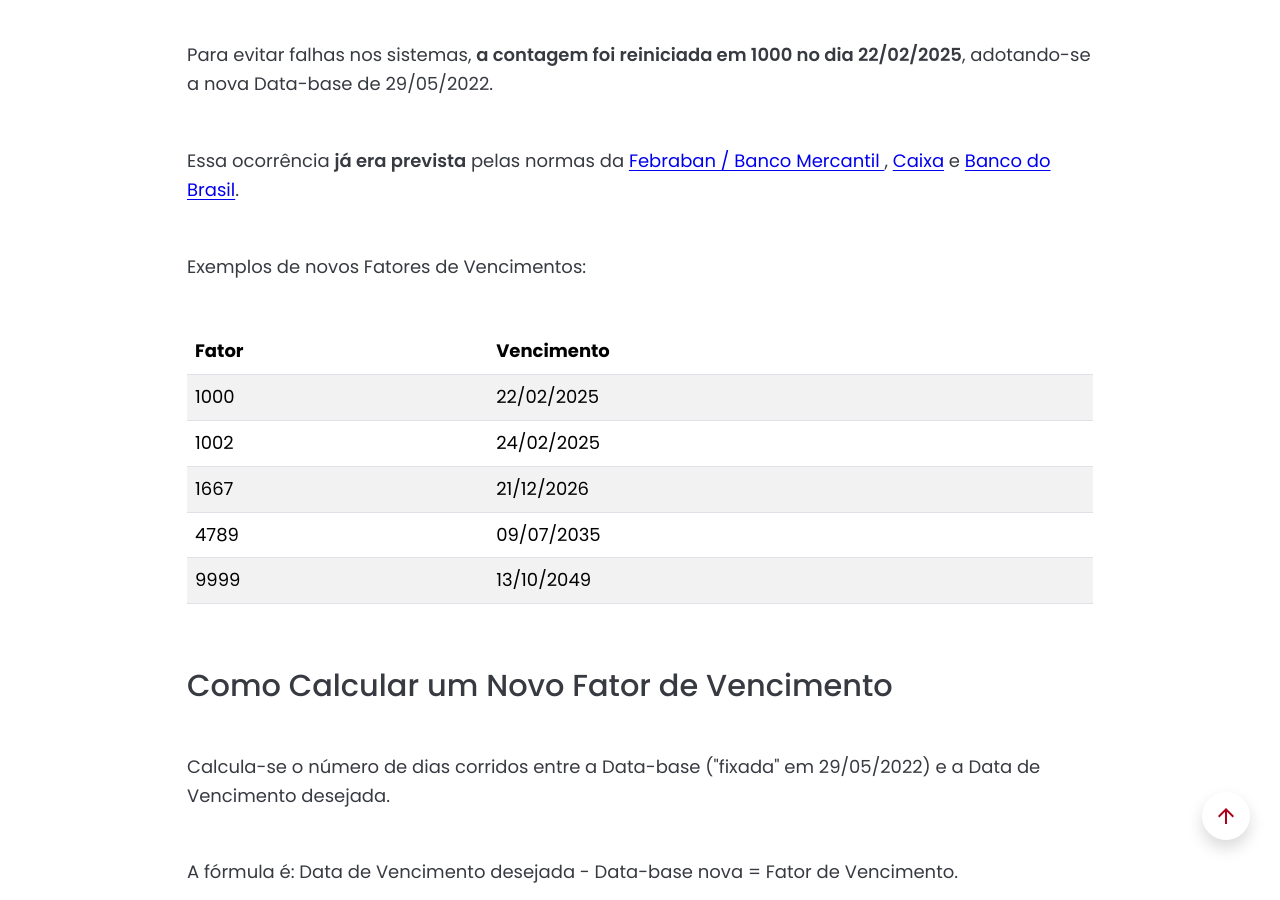
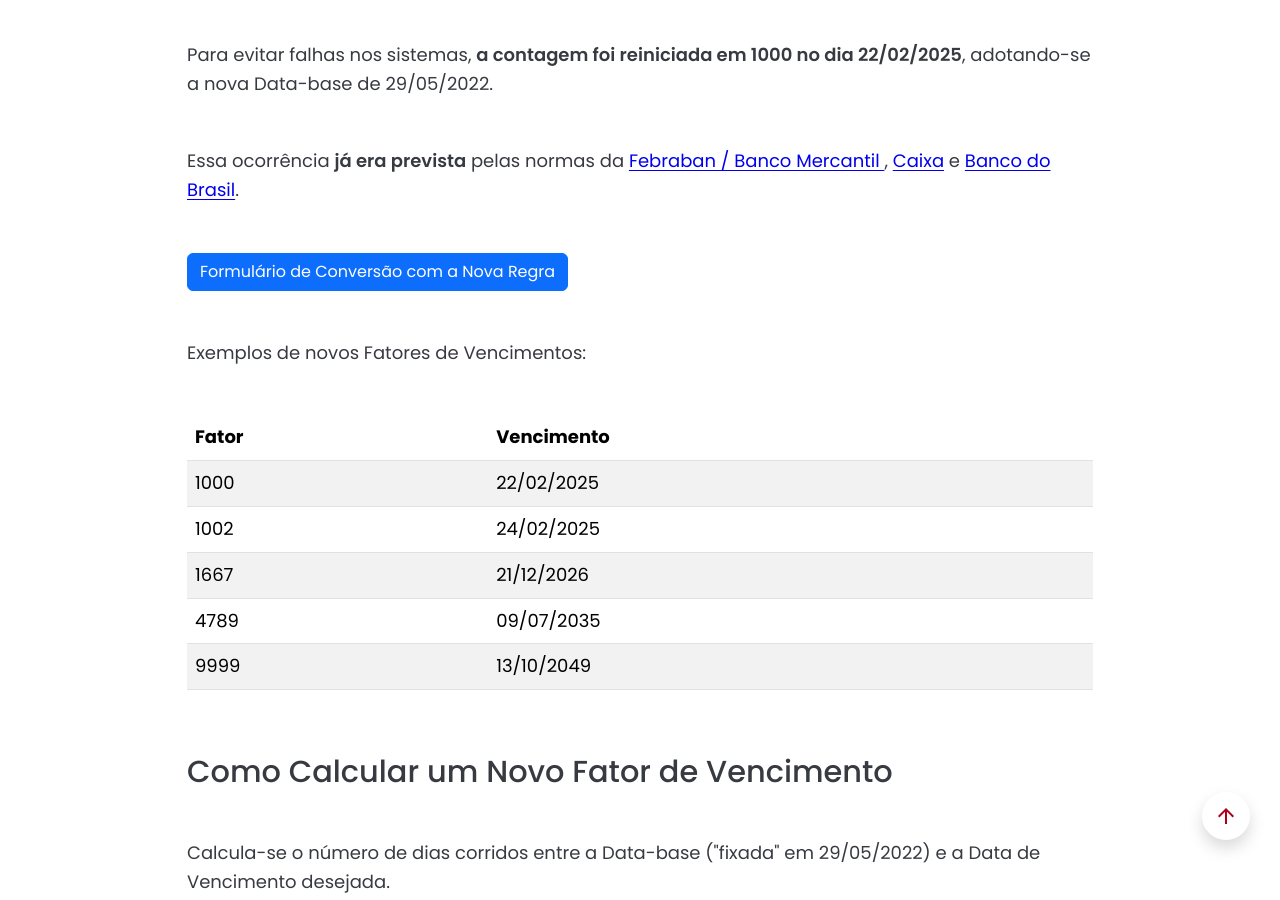
Before and after one commit to Sergio-Damm/boletobancario, a Jekyll site: the page built from pages/vencimento/index.html, in a window 1280 px wide and 900 px high, scrolled down 2694 px. Built offline with Jekyll 4.4.1, drawn with Linux system fonts in a browser that asks for light colours.

Commit message:
add link new form index vencimento

```diff
--- a/pages/vencimento/index.html
+++ b/pages/vencimento/index.html
@@ -212,6 +212,8 @@ permalink: /vencimento/
 
 						<p class="mb-5">Essa ocorrência <span class="fw-semibold">já era prevista</span> pelas normas da <a class="link-externo" href="https://bancomercantil.com.br/Empresas/Cobranca/Documentos%20Compartilhados/CobrancaCodigoBarrasFatorVencimento.pdf" target="_blank" rel="noopener noreferrer">Febraban / Banco Mercantil </a>, <a class="link-externo" href="https://www.caixa.gov.br/Downloads/cobranca-caixa/ESP_COD_BARRAS_SIGCB_COBRANCA_CAIXA.pdf" target="_blank" rel="noopener noreferrer">Caixa</a> e <a class="link-externo" href="https://www.bb.com.br/docs/pub/emp/empl/dwn/Doc5175Bloqueto.pdf" target="_blank" rel="noopener noreferrer">Banco do Brasil</a>.</p>
 
+						<p class="mb-5"><a class="btn btn-primary" href="/formulario-conversao/" role="button">Formulário de Conversão com a Nova Regra</a></p>
+
 						<p class="mb-5">Exemplos de novos Fatores de Vencimentos:</p>
 
 						<div class="table-responsive mb-5">
```
Also changed, not shown: 1 other file.
